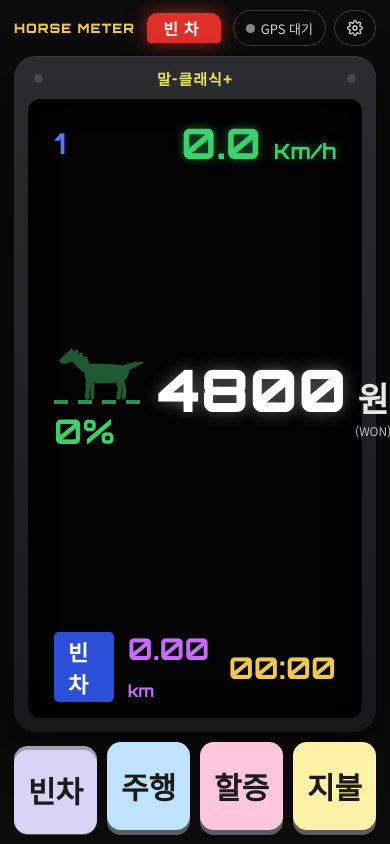
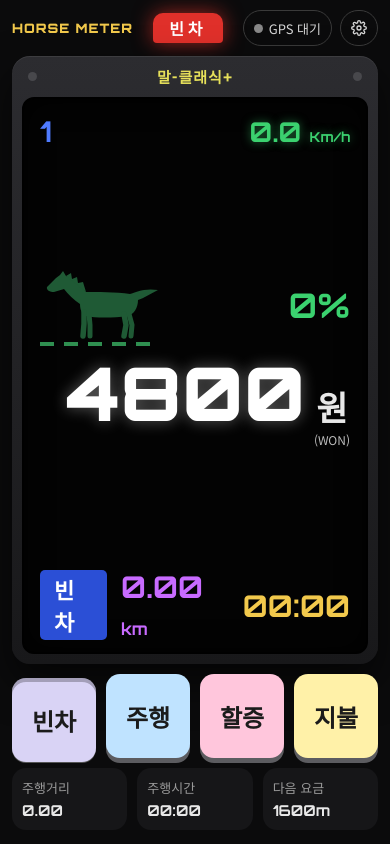
Before and after one commit to zepeto21/horse-meter, a plain HTML site: page index.html in a window 390 px wide. Drawn offline with Linux system fonts and the light colour scheme.

Commit message:
휴대폰 세로·가로 화면 배치와 홈 화면 추가(앱 아이콘) 지원
Co-Authored-By: Claude Opus 5.5 <noreply@anthropic.com>
Claude-Session: https://claude.ai/code/session_01GUSVwyqoCyV53HniMvybbF

```diff
--- a/index.html
+++ b/index.html
@@ -4,6 +4,13 @@
 <meta charset="utf-8">
 <meta name="viewport" content="width=device-width, initial-scale=1, viewport-fit=cover">
 <meta name="theme-color" content="#0b0b0c">
+<meta name="apple-mobile-web-app-capable" content="yes">
+<meta name="mobile-web-app-capable" content="yes">
+<meta name="apple-mobile-web-app-status-bar-style" content="black-translucent">
+<meta name="apple-mobile-web-app-title" content="HORSE METER">
+<link rel="manifest" href="manifest.webmanifest">
+<link rel="icon" href="icon-192.png">
+<link rel="apple-touch-icon" href="icon-180.png">
 <title>HORSE METER · 클래식 택시미터</title>
 <link rel="preconnect" href="https://fonts.googleapis.com">
 <link rel="preconnect" href="https://fonts.gstatic.com" crossorigin>
@@ -18,7 +25,7 @@
   html, body { margin: 0; height: 100%; background: var(--bg); color: var(--text); font-family: 'Noto Sans KR', sans-serif; overflow: hidden; -webkit-user-select: none; user-select: none; }
   button { font-family: inherit; -webkit-tap-highlight-color: transparent; }
 
-  .app { height: 100%; display: flex; flex-direction: column; gap: 12px; padding: 14px 18px 16px; }
+  .app { height: 100%; height: 100dvh; display: flex; flex-direction: column; gap: 12px; padding: calc(14px + env(safe-area-inset-top)) calc(18px + env(safe-area-inset-right)) calc(16px + env(safe-area-inset-bottom)) calc(18px + env(safe-area-inset-left)); }
 
   /* 상단 바 */
   .top { display: flex; align-items: center; justify-content: space-between; gap: 12px; flex: 0 0 auto; }
@@ -83,12 +90,40 @@
   }
   /* 세로 휴대폰 */
   @media (max-width: 600px) and (orientation: portrait) {
-    .fare .num { font-size: clamp(48px, 15vw, 80px); }
-    .horse, .ground { width: 92px; }
-    .lamp { padding: 3px 16px; font-size: 16px; }
-    .chip .lbl { display: none; }
+    .app { gap: 10px; padding-left: calc(12px + env(safe-area-inset-left)); padding-right: calc(12px + env(safe-area-inset-right)); }
     .brand { font-size: 13px; letter-spacing: 1px; }
     .top { gap: 6px; }
+    .lamp { padding: 3px 16px; font-size: 16px; letter-spacing: 4px; }
+    .chip { padding: 6px 10px; }
+    .chip .lbl { display: none; }
+    .main { grid-template-rows: minmax(0, 1fr) auto; }
+    .device { padding: 10px; border-radius: 18px; }
+    .screen { padding: 14px 16px 10px; }
+    .screen > .row:nth-child(2) { flex-direction: column; align-items: stretch; gap: 10px; }
+    .horsebox { flex-direction: row; align-items: center; justify-content: space-between; flex-wrap: wrap; }
+    .horse, .ground { width: 120px; }
+    .ground { order: 3; flex-basis: 100%; margin-top: -4px; }
+    .ground { width: 120px; flex-basis: auto; }
+    .fare { justify-content: flex-end; }
+    .fare .num { font-size: clamp(56px, 19vw, 96px); }
+    .speed { font-size: clamp(22px, 7vw, 32px); }
+    .side { gap: 10px; }
+    .stats { display: grid; order: 2; }
+    .stat { padding: 10px; }
+    .stat b { font-size: 15px; }
+    .keys { order: 1; }
+    .key { height: clamp(64px, 10vh, 84px); font-size: 24px; }
+  }
+  /* 가로 휴대폰(높이가 낮은 화면) */
+  @media (max-height: 480px) and (orientation: landscape) {
+    .app { padding-top: calc(6px + env(safe-area-inset-top)); padding-bottom: calc(8px + env(safe-area-inset-bottom)); gap: 6px; }
+    .main { grid-template-columns: minmax(0, 1fr) 200px; grid-template-rows: minmax(0, 1fr); }
+    .keys { grid-template-columns: repeat(2, minmax(0, 1fr)); gap: 8px; }
+    .key { height: calc((100dvh - 90px) / 2); max-height: 150px; font-size: 24px; }
+    .plate { display: none; }
+    .device { padding: 8px; }
+    .screen { padding: 10px 16px 8px; }
+    .lamp { padding: 2px 18px; font-size: 16px; }
   }
 
   /* 영수증 */
```
Also changed, not shown: icon-180.png (added), icon-192.png (added), icon-512.png (added), manifest.webmanifest (added), 1 other file.
